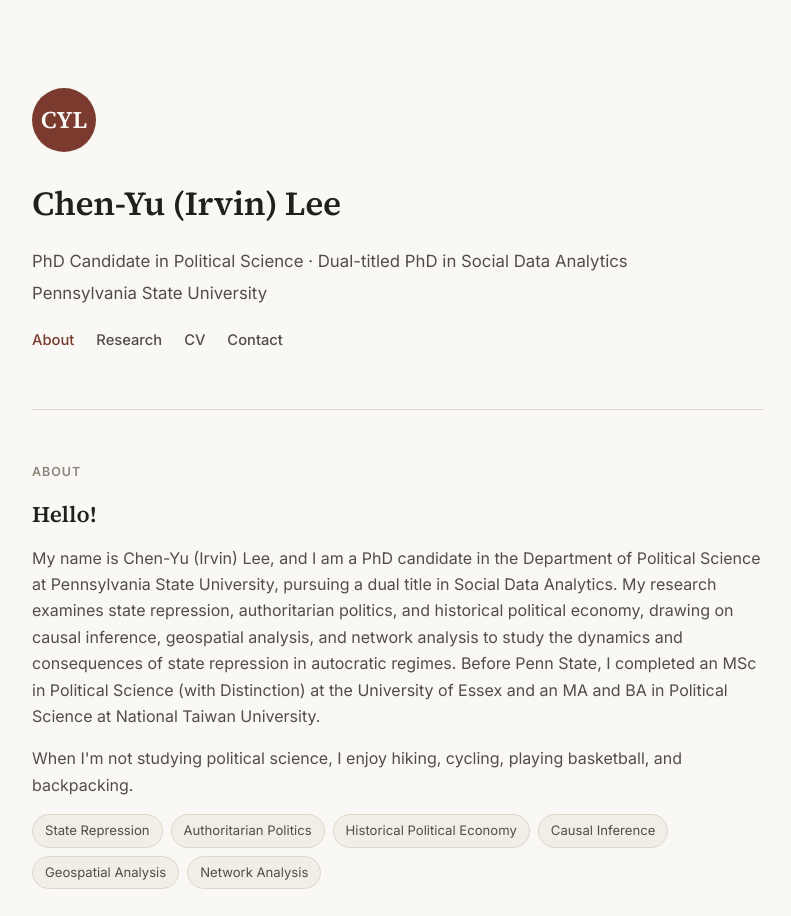
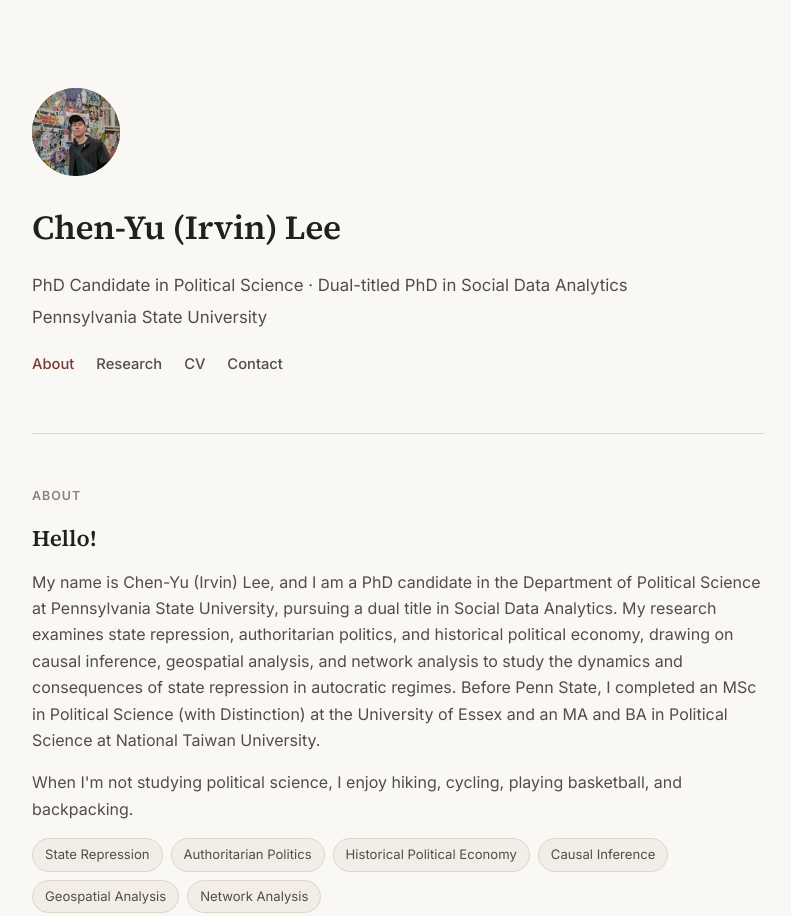
Before and after one commit to lee554433/lee554433.github.io, a plain HTML site: page index.html in a window 1280 px wide. Shown: the top 916 px of the page, without its empty margins (242-1033 px from the left). Drawn offline with Linux system fonts and the light colour scheme.

Commit message:
Add files via upload

```diff
--- a/index.html
+++ b/index.html
@@ -14,7 +14,7 @@
 
 <div class="wrap">
   <header class="hero">
-    <div class="avatar">CYL</div>
+    <div class="avatar"><img src="photo.jpg" alt="Chen-Yu (Irvin) Lee"></div>
     <h1>Chen-Yu (Irvin) Lee</h1>
     <p class="role">PhD Candidate in Political Science &middot; Dual-titled PhD in Social Data Analytics</p>
     <p class="affil">Pennsylvania State University</p>
--- a/style.css
+++ b/style.css
@@ -45,11 +45,15 @@ header.hero{
 }
 header.hero.compact{padding:64px 0 40px;}
 .avatar{
-  width:64px;height:64px;border-radius:50%;
+  width:88px;height:88px;border-radius:50%;
   background:var(--accent);color:#faf8f5;
   display:flex;align-items:center;justify-content:center;
   font-family:'Source Serif 4',serif;font-weight:600;font-size:1.5rem;
   margin-bottom:24px;
+  overflow:hidden;
+}
+.avatar img{
+  width:100%;height:100%;object-fit:cover;display:block;
 }
 header.hero h1{font-size:2.1rem;letter-spacing:-.01em;}
 header.hero.compact h1{font-size:1.7rem;}
```
Also changed, not shown: photo.jpg (added).
